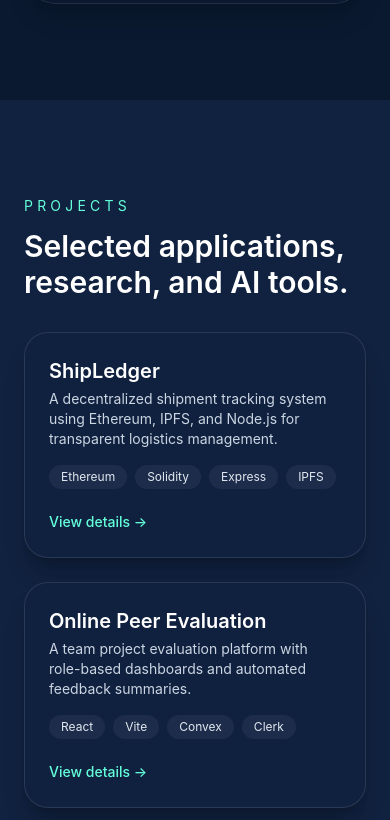
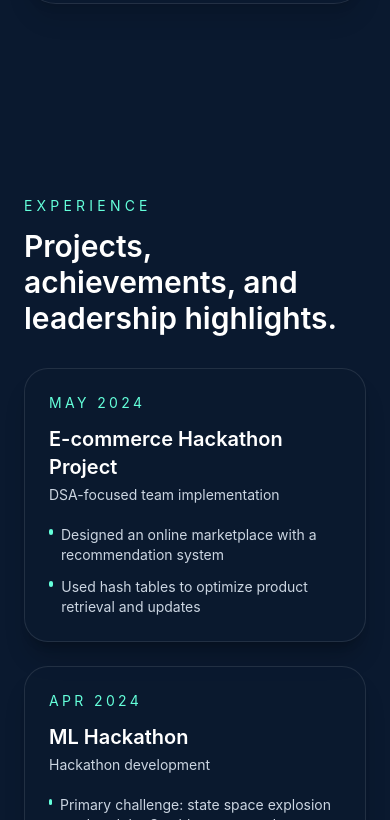
Before and after one commit to nidhinarasimha/nidhinarasimha.github.io, a React (Vite) app: page / in a window 390 px wide. Shown: the part 3924-4744 px from the top of the page. Built offline with nearby package versions, Linux system fonts and the light colour scheme.

Commit message:
Setup GitHub Pages

```diff
--- a/src/components/Navbar.tsx
+++ b/src/components/Navbar.tsx
@@ -4,12 +4,12 @@ import { Link, useLocation, useNavigate } from 'react-router-dom';
 const navItems = [
   { label: 'Intro', id: 'intro' },
   { label: 'About', id: 'about' },
+  { label: 'Education', path: '/education' },
   { label: 'Skills', id: 'skills' },
   { label: 'Projects', id: 'projects' },
+  { label: 'Experience', id: 'experience' },
   { label: 'Contact', id: 'contact' },
 ];
-
-const educationLink = { label: 'Education', path: '/education' };
 
 export default function Navbar() {
   const [active, setActive] = useState('intro');
@@ -35,6 +35,7 @@ export default function Navbar() {
       return;
     }
     const sections = navItems
+      .filter((item): item is { label: string; id: string } => typeof item.id === 'string')
       .map((item) => document.getElementById(item.id))
       .filter((section): section is HTMLElement => section !== null);
     const observer = new IntersectionObserver(
@@ -59,22 +60,26 @@ export default function Navbar() {
         <Link to="/" aria-label="Home" className="h-8 w-8 rounded-full border border-white/10 bg-[#64ffda]/10" />
 
         <nav className="hidden items-center gap-6 md:flex">
-          {navItems.map((item) => (
+          {navItems.map((item) =>
+            item.path ? (
+              <Link
+                key={item.label}
+                to={item.path}
+                className={`transition-colors ${location.pathname === item.path ? 'text-[#64ffda]' : 'text-slate-300 hover:text-white'}`}
+              >
+                {item.label}
+              </Link>
+            ) : (
               <button
                 key={item.id}
                 type="button"
-              onClick={() => scrollToSection(item.id)}
+                onClick={() => scrollToSection(item.id ?? '')}
                 className={`transition-colors ${active === item.id ? 'text-[#64ffda]' : 'text-slate-300 hover:text-white'}`}
               >
                 {item.label}
               </button>
-          ))}
-          <Link
-            to={educationLink.path}
-            className={`transition-colors ${location.pathname === educationLink.path ? 'text-[#64ffda]' : 'text-slate-300 hover:text-white'}`}
-          >
-            {educationLink.label}
-          </Link>
+            )
+          )}
         </nav>
 
         <button
@@ -91,26 +96,30 @@ export default function Navbar() {
       {open && (
         <div className="border-t border-white/10 bg-[#0a192f]/98 px-6 py-4 md:hidden">
           <div className="flex flex-col gap-3">
-            {navItems.map((item) => (
+            {navItems.map((item) =>
+              item.path ? (
+                <Link
+                  key={item.label}
+                  to={item.path}
+                  onClick={() => setOpen(false)}
+                  className={`rounded-lg px-3 py-2 text-left transition ${location.pathname === item.path ? 'bg-[#112240] text-[#64ffda]' : 'text-slate-200 hover:bg-white/5 hover:text-white'}`}
+                >
+                  {item.label}
+                </Link>
+              ) : (
                 <button
                   key={item.id}
                   type="button"
                   onClick={() => {
-                  scrollToSection(item.id);
+                    scrollToSection(item.id ?? '');
                     setOpen(false);
                   }}
                   className={`block rounded-lg px-3 py-2 text-left transition ${active === item.id ? 'bg-[#112240] text-[#64ffda]' : 'text-slate-200 hover:bg-white/5 hover:text-white'}`}
                 >
                   {item.label}
                 </button>
-            ))}
-            <Link
-              to={educationLink.path}
-              onClick={() => setOpen(false)}
-              className={`rounded-lg px-3 py-2 text-left transition ${location.pathname === educationLink.path ? 'bg-[#112240] text-[#64ffda]' : 'text-slate-200 hover:bg-white/5 hover:text-white'}`}
-            >
-              {educationLink.label}
-            </Link>
+              )
+            )}
           </div>
         </div>
       )}
--- a/src/routes/Home.tsx
+++ b/src/routes/Home.tsx
@@ -1,7 +1,7 @@
 import { useEffect } from 'react';
 import { motion } from 'framer-motion';
 import { Link, useLocation } from 'react-router-dom';
-import { projects, skillCategories, name, title, shortBio, socials, contactInfo } from '../data/portfolio';
+import { projects, skillCategories, timeline, name, title, shortBio, socials, contactInfo } from '../data/portfolio';
 import ProjectCard from '../components/ProjectCard';
 import SectionHeading from '../components/SectionHeading';
 
@@ -221,6 +221,42 @@ export default function Home() {
       </motion.section>
 
       <motion.section
+        id="experience"
+        className="min-h-screen bg-[#0a192f] px-6 py-24 sm:px-8"
+        initial="hidden"
+        whileInView="visible"
+        viewport={{ once: true }}
+        transition={{ duration: 0.7, delay: 0.25 }}
+        variants={sectionVariant}
+      >
+        <SectionHeading title="Experience" subtitle="Projects, achievements, and leadership highlights." />
+        <div className="grid gap-6 lg:grid-cols-2">
+          {timeline.slice(1).map((item) => (
+            <motion.article
+              key={item.title}
+              className="group rounded-3xl border border-white/10 bg-[#0a192f]/80 p-6 shadow-xl shadow-black/20 transition hover:-translate-y-1 hover:border-[#64ffda]"
+              initial={{ opacity: 0, y: 30 }}
+              whileInView={{ opacity: 1, y: 0 }}
+              viewport={{ once: true, amount: 0.3 }}
+              transition={{ duration: 0.45 }}
+            >
+              <p className="text-sm uppercase tracking-[0.24em] text-[#64ffda]">{item.date}</p>
+              <h3 className="mt-3 text-xl font-semibold text-white">{item.title}</h3>
+              <p className="mt-1 text-sm text-slate-300">{item.subtitle}</p>
+              <ul className="mt-5 space-y-3 text-slate-300">
+                {item.details.map((detail) => (
+                  <li key={detail} className="flex gap-2 text-sm">
+                    <span className="mt-1 inline-block h-1.5 w-1.5 rounded-full bg-[#64ffda]"></span>
+                    <span>{detail}</span>
+                  </li>
+                ))}
+              </ul>
+            </motion.article>
+          ))}
+        </div>
+      </motion.section>
+
+      <motion.section
         id="projects"
         className="min-h-screen bg-[#112240] px-6 py-24 sm:px-8"
         initial="hidden"
```
Lines whose indentation alone changed are shown as unchanged.
